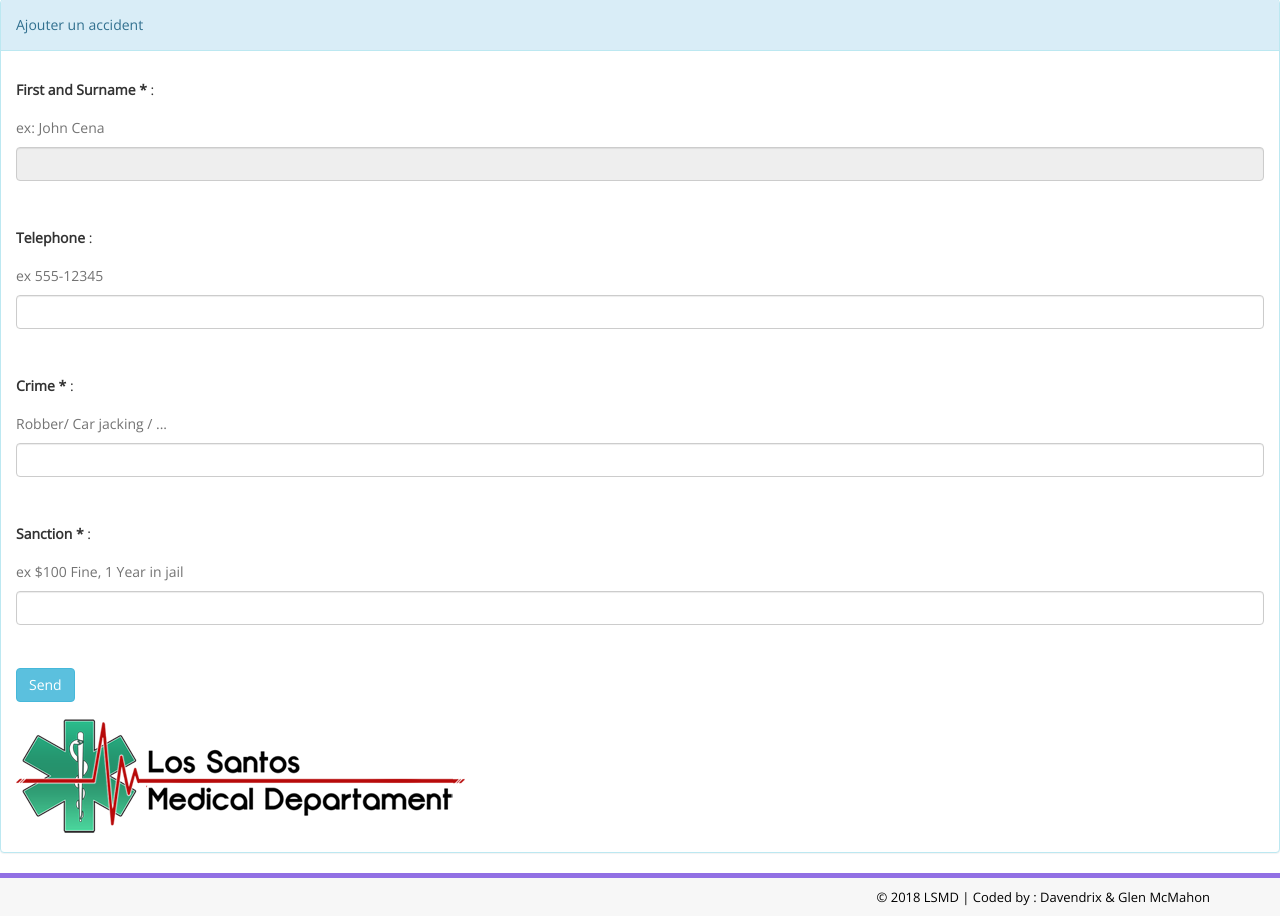
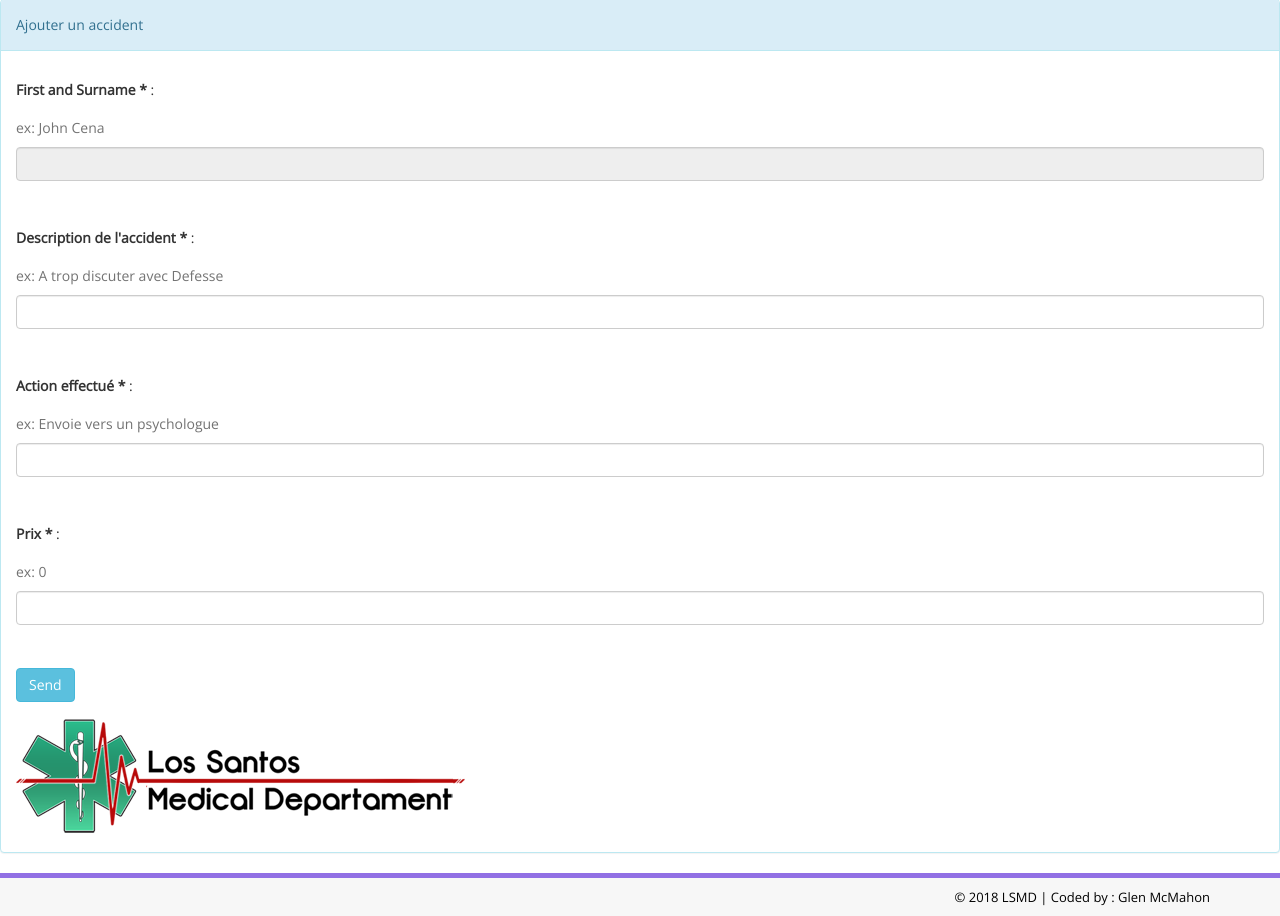
Before and after one commit to brandonfl/SiteEMS, a PHP site: page /add_accident.php?dossier= in a window 1280 px wide. Shown: the part 136-1052 px from the top of the page. Run offline with PHP 8.4, Linux system fonts and the light colour scheme; the visitor is signed in with stand-in values (Sample User, id 1); data that the repository does not hold is empty.

Commit message:
creation du dossier medical

```diff
--- a/src/add_accident.php
+++ b/src/add_accident.php
@@ -7,7 +7,7 @@
 		<!--[if IE]>
 		<meta http-equiv="X-UA-Compatible" content="IE=edge,chrome=1">
 			<![endif]-->
-			<title>LSPD</title>
+			<title>LSMD</title>
 			<!-- BOOTSTRAP CORE STYLE  -->
 			<link href="assets/css/bootstrap.css" rel="stylesheet" />
 			<!-- FONT AWESOME STYLE  -->
@@ -70,8 +70,8 @@
 
 		    echo '
 	    <head>
-    <link rel="icon" type="image/x-icon" href="https://lspd-fivelife.fr/assets/img/lspdlogo.ico" />
-<!--[if IE]><link rel="shortcut icon" type="image/x-icon" href="https://lspd-fivelife.fr/assets/img/lspdlogo.ico" /><![endif]-->
+    <link rel="icon" type="image/x-icon" href="assets/img/lsmdico.ico" />
+<!--[if IE]><link rel="shortcut icon" type="image/x-icon" href="assets/img/lsmdico.ico" /><![endif]-->
     </head>
 		<body>
 			<div class="navbar navbar-inverse set-radius-zero" >
@@ -116,13 +116,7 @@
 				</div>
 			</section>
 			<!-- MENU SECTION END-->
-			<div class="panel panel-info">
-				<div class="panel-heading">
-					<p></p>
-					<p></p>Ajouter un accident
-					<p></p>
-					<p></p>
-				</div>';
+			';
 
             if(isset($_POST['nom'])){
 
@@ -133,37 +127,60 @@
                 $nbdossier->closeCursor(); // Complete query
 
 
-                print $nombredossier;
                 if($nombredossier == 0) {
 
                     echo '
+<div class="panel panel-info">
+				<div class="panel-heading">
+					<p></p>
+					<p></p>Créer un nouveau dossier médical
+					<p></p>
+					<p></p>
+				</div>
 				<div class="panel-body">
 					<form action="dossier_post.php" method="post">
 						<p>
 							<div class="form-group">
 								<label for="nom">First and Surname *</label> :
 								<p class="help-block">ex: John Cena</p>
-								<input type="text" name="nom" id="nom" class="form-control"  value="' . $_POST['nom'] . '" required disabled/>
+								<input type="text"  class="form-control"  value="' . $_POST['nom'] . '" required disabled/>
+								<input type="hidden" name="nom" id="nom" value="' . $_POST['nom'] . '">
 								<br />
 							</div>
 							<div class="form-group">
 								<label for="message">Telephone</label> :
-								<p class="help-block">ex 555-12345</p>
+								<p class="help-block">ex: 555-12345</p>
 								<input type="text" name="numero" id="numero" class="form-control" />
 								<br />
 							</div>
 							<div class="form-group">
 								<label for="message">Date de naissance *</label> :
-								<p class="help-block">2012-12-21</p>
+								<p class="help-block">ex: 2012-12-21</p>
 								<input type="date" name="naissance" id="naissance" class="form-control" required />
 								<br />
 							</div>
 							<div class="form-group">
+								<label for="message">Sexe *</label> :
+								<p class="help-block"> Homme / Femme </p>
+								<select class="form-control" name="sexe" id="sexe" required>
+								<option value="Homme">Homme</option>
+								<option value="Femme">Femme</option>
+
+</select>
+
+							</div>
+							<div class="form-group">
 								<label for="message">Type *</label> :
-								<p class="help-block">ex $100 Fine, 1 Year in jail</p>
-								<input type="text" name="type" id="type" class="form-control" required />
-								<br />
+								<p class="help-block"> Africain/Européen/Asiatique </p>
+								<select class="form-control" name="type" id="type" required>
+								<option value="Européen">Européen</option>
+								<option value="Africain">Africain</option>
+								<option value="Asiatique">Asiatique</option>
+
+</select>
+<br />
 							</div>
+
 							<input type="submit" value="Send" class="btn btn-info" />
 						</p>
 					</form>
@@ -190,39 +207,48 @@
 				<script src="assets/js/bootstrap.js"></script>
 			</body>';
                 }else{
-                    header("Location: add_accident.php?dossier=\"".$_POST['nom']."\"");
+                    header("Location: add_accident.php?dossier=".$_POST['nom']);
                 }
             }else {
 
                 if (isset($_GET['dossier'])) {
+
                     echo'
+<div class="panel panel-info">
+				<div class="panel-heading">
+					<p></p>
+					<p></p>Ajouter un accident
+					<p></p>
+					<p></p>
+				</div>
 				<div class="panel-body">
 					<form action="add_criminal_post.php" method="post">
 						<p>
 							<div class="form-group">
 								<label for="nom">First and Surname *</label> :
 								<p class="help-block">ex: John Cena</p>
-								<input type="text" name="nom" id="nom" class="form-control"  value="'.$_POST['nom'].'" required disabled/>
+								<input type="text" name="nom" id="nom" class="form-control"  value="'.$_GET['dossier'].'" required disabled/>
 								<br />
 							</div>
 							<div class="form-group">
-								<label for="message">Telephone</label> :
-								<p class="help-block">ex 555-12345</p>
+								<label for="message">Description de l\'accident *</label> :
+								<p class="help-block">ex: A trop discuter avec Defesse</p>
 								<input type="text" name="telephone" id="telephone" class="form-control" />
 								<br />
 							</div>
 							<div class="form-group">
-								<label for="message">Crime *</label> :
-								<p class="help-block">Robber/ Car jacking / ...</p>
+								<label for="message">Action effectué *</label> :
+								<p class="help-block">ex: Envoie vers un psychologue</p>
 								<input type="text" name="crime" id="crime" class="form-control" required />
 								<br />
 							</div>
 							<div class="form-group">
-								<label for="message">Sanction *</label> :
-								<p class="help-block">ex $100 Fine, 1 Year in jail</p>
-								<input type="text" name="sanction" id="sanction" class="form-control" required />
+								<label for="message">Prix *</label> :
+								<p class="help-block">ex: 0</p>
+								<input type="number" name="crime" id="crime" class="form-control" required />
 								<br />
 							</div>
+
 							<input type="submit" value="Send" class="btn btn-info" />
 						</p>
 					</form>
@@ -236,7 +262,7 @@
 						<div class="row">
 							<div class="col-md-12">
                    &copy; 2018 LSMD |
-								<a href="https://www.youtube.com/user/davendrix" target="_blank"  > Coded by : Davendrix</a> &amp;  Glen McMahon
+								 Coded by :  Glen McMahon
 							</div>
 						</div>
 					</div>
@@ -269,6 +295,13 @@
 
 
                     echo '
+<div class="panel panel-info">
+				<div class="panel-heading">
+					<p></p>
+					<p></p>Ajouter un accident
+					<p></p>
+					<p></p>
+				</div>
 				<div class="panel-body">
 					<form action="add_accident.php" method="post">
 						<p>
```
Also changed, not shown: src/dossier_post.php (added, +17 -0 lines).
